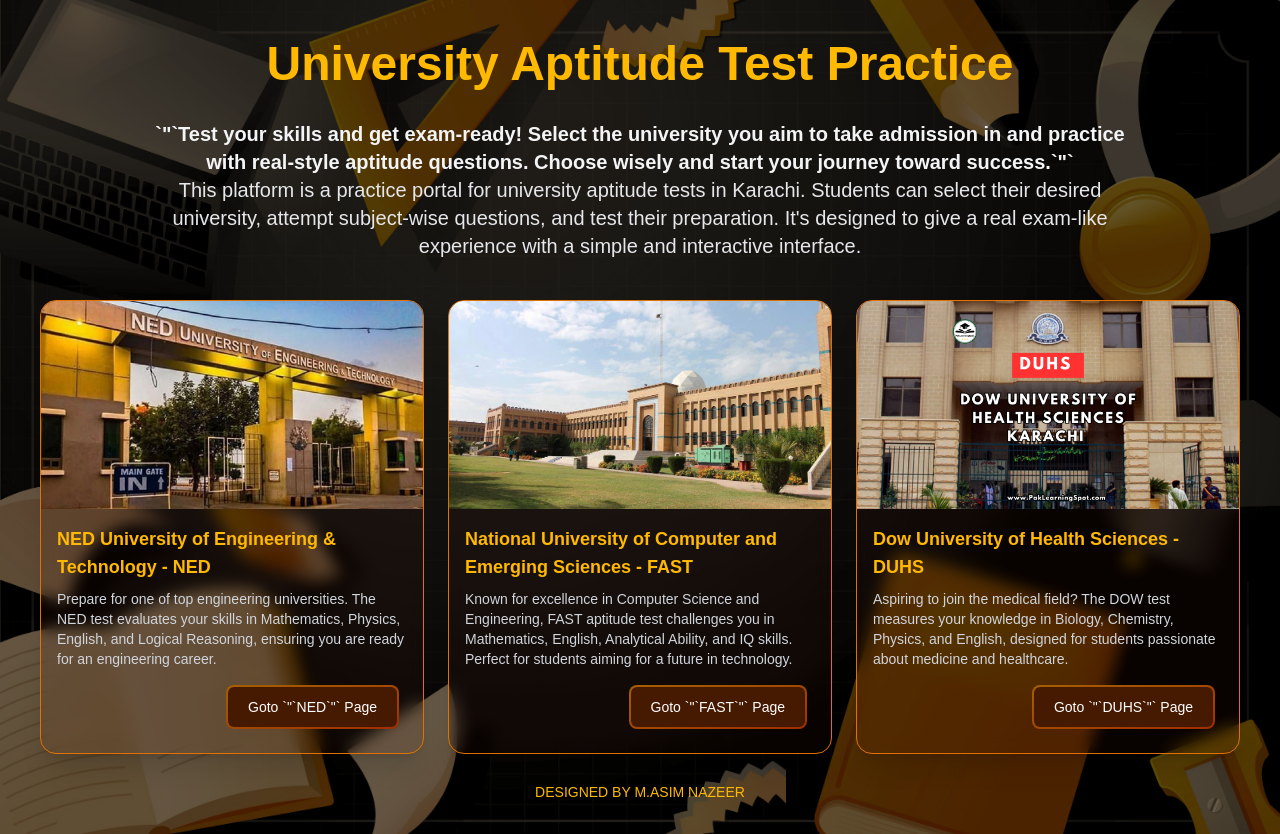
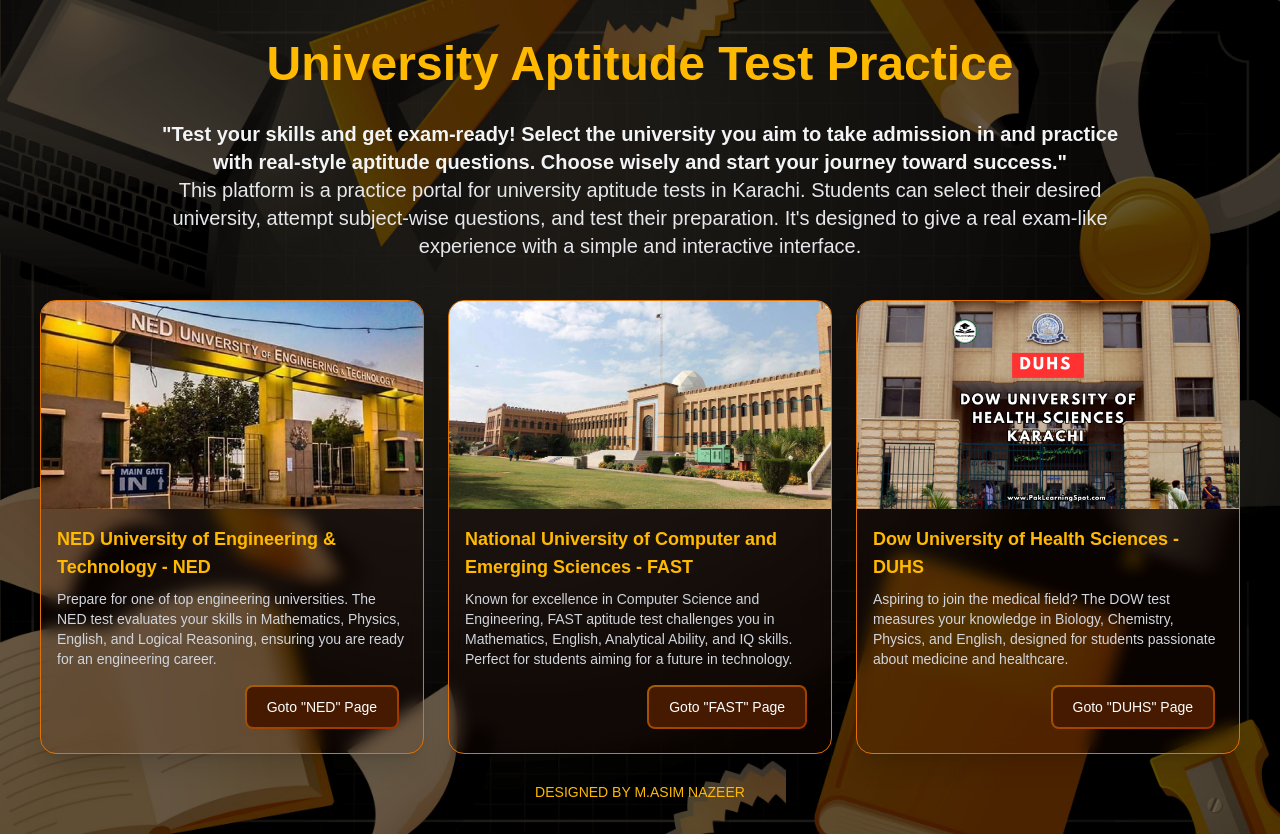
Before and after one commit to Asim925/Aptitude-Test, a Next.js app: page / in a window 1280 px wide. Built offline with nearby package versions, Linux system fonts and the light colour scheme.

Commit message:
Apostrophy bug removed

```diff
--- a/app/components/UniCard.tsx
+++ b/app/components/UniCard.tsx
@@ -31,7 +31,7 @@
           <Link href={uni.route}>
             <button className="cursor-pointer max-sm:w-fit relative inline-flex items-center justify-center p-0.5 mb-2 me-2 overflow-hidden text-sm sm:text-md font-medium rounded-lg group bg-gradient-to-br from-yellow-700 to-orange-800 group-hover:from-amber-700 group-hover:to-orange-800 text-white focus:outline-none">
               <span className="relative px-5 py-2.5 transition-all ease-in duration-75 bg-amber-950 rounded-md group-hover:bg-transparent">
-                Goto `&quot;`{uni.name[1]}`&quot;` Page
+                Goto &quot;{uni.name[1]}&quot; Page
               </span>
             </button>
           </Link>
--- a/app/page.tsx
+++ b/app/page.tsx
@@ -11,10 +11,9 @@
           University Aptitude Test Practice
         </h1>
         <p className="text-xl font-semibold text-gray-100 mt-8">
-          `&quot;`Test your skills and get exam-ready! Select the university you
+          &quot;Test your skills and get exam-ready! Select the university you
           aim to take admission in and practice with real-style aptitude
-          questions. Choose wisely and start your journey toward
-          success.`&quot;`
+          questions. Choose wisely and start your journey toward success.&quot;
         </p>
         <p className="text-xl text-gray-200">
           This platform is a practice portal for university aptitude tests in
```
